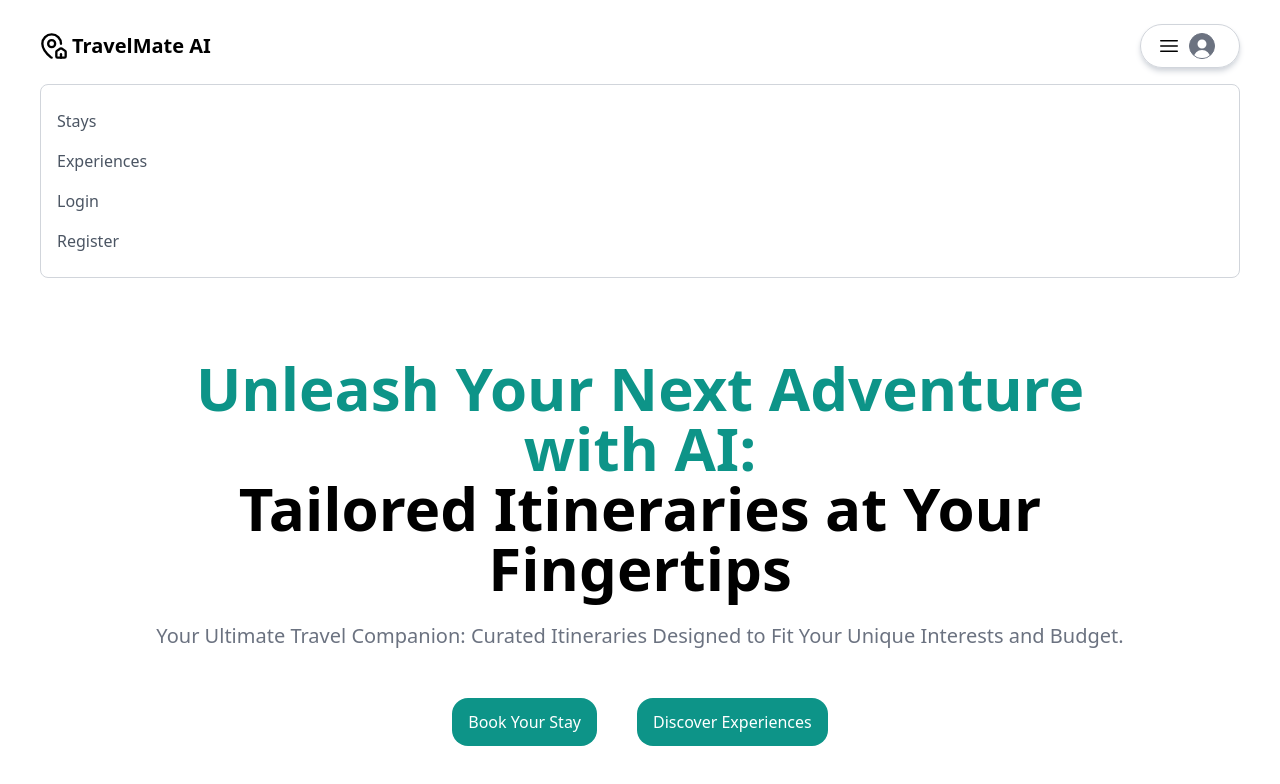
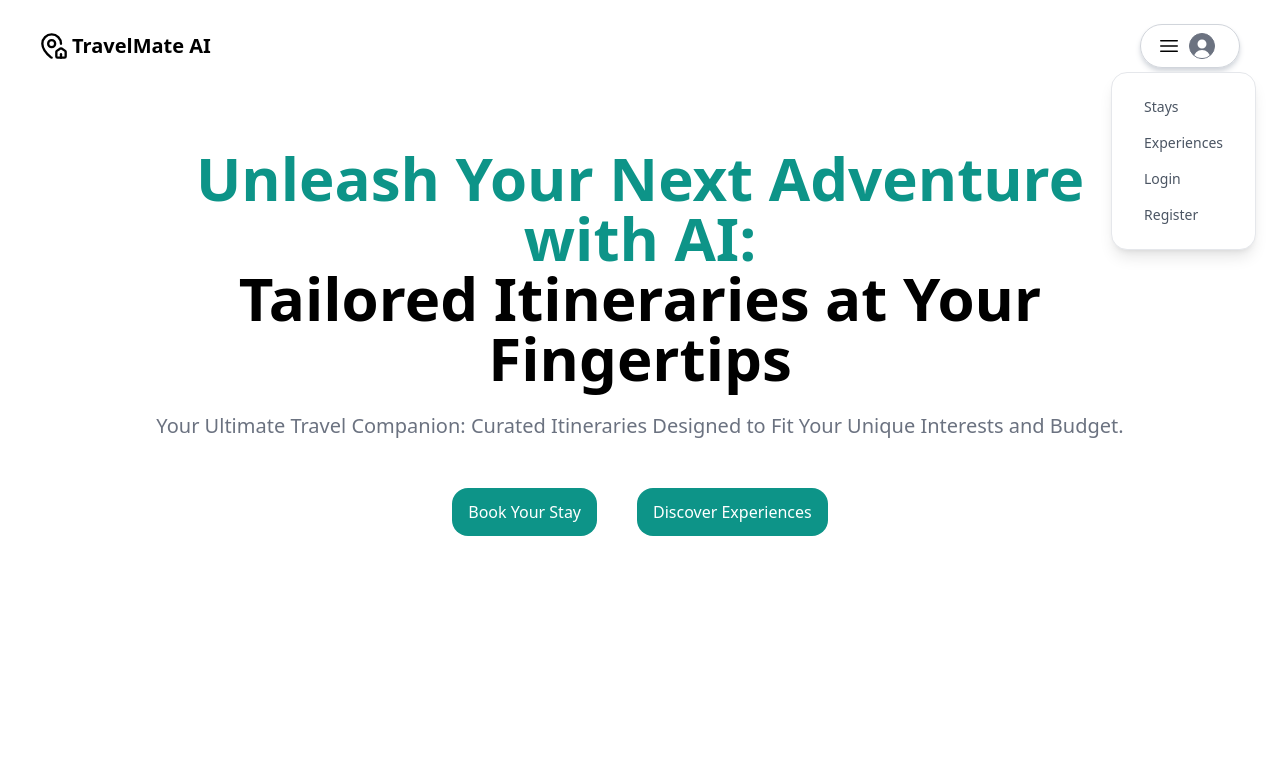
Before and after one commit to Aqibabass/booking-platform, a React (Vite) app in the folder client/: page / in a window 1280 px wide. Both pictures are taken after a click on the button 1190 px from the left and 46 px from the top of the page. Shown: the top 784 px of the page. Built offline with nearby package versions, Linux system fonts and the light colour scheme; no server answers.

Commit message:
fixed endpoint, any user was getting logged before

```diff
--- a/client/src/components/Header.jsx
+++ b/client/src/components/Header.jsx
@@ -20,7 +20,10 @@ function Header({ handleSearch }) {
     }
   };
 
-  // Close the menu when the location changes
+  const closeMenu = () => {
+    setIsMenuOpen(false);
+  };
+
   useEffect(() => {
     setIsMenuOpen(false);
   }, [location]);
@@ -53,10 +56,9 @@ function Header({ handleSearch }) {
           )}
         </div>
 
-        {/* Hide Stays and Experiences buttons on the root path */}
         {location.pathname !== '/' && (
-          <div className="flex items-center gap-4 hidden md:flex">
-            <Link to="/stays" className="text-gray-600 hover:text-primary">Stays</Link>
+          <div className="items-center gap-4 hidden md:flex">
+            <Link to="/index" className="text-gray-600 hover:text-primary">Stays</Link>
             <Link to="/create-trip" className="text-gray-600 hover:text-primary">Experiences</Link>
           </div>
         )}
@@ -84,27 +86,49 @@ function Header({ handleSearch }) {
       </header>
 
       {isMenuOpen && (
-        <div className="bg-white border border-gray-300 rounded-lg mt-4 p-4">
-          <Link to="/index" className="block text-gray-600 hover:text-primary py-2">Stays</Link>
-          <Link to="/create-trip" className="block text-gray-600 hover:text-primary py-2">Experiences</Link>
+        <ul className="menu border bg-white rounded-box mr-6 w-max mt-2 p-4 shadow-lg z-50 absolute right-0 top-16">
+          <li>
+            <Link to="/index" className="block text-gray-600 hover:bg-gray-200 py-2 px-4 rounded" onClick={closeMenu}>
+              Stays
+            </Link>
+          </li>
+          <li>
+            <Link to="/create-trip" className="block text-gray-600 hover:bg-gray-200 py-2 px-4 rounded" onClick={closeMenu}>
+              Experiences
+            </Link>
+          </li>
 
           {!user ? (
             <>
-              <Link to="/login" className="block text-gray-600 hover:text-primary py-2">Login</Link>
-              <Link to="/register" className="block text-gray-600 hover:text-primary py-2">Register</Link>
+              <li>
+                <Link to="/login" className="block text-gray-600 hover:bg-gray-200  py-2 px-4 rounded" onClick={closeMenu}>
+                  Login
+                </Link>
+              </li>
+              <li>
+                <Link to="/register" className="block text-gray-600 hover:bg-gray-200  py-2 px-4 rounded" onClick={closeMenu}>
+                  Register
+                </Link>
+              </li>
             </>
           ) : (
             <>
-              <Link to="/account" className="block text-gray-600 hover:text-primary py-2">Account</Link>
-              <button
-                className="block text-gray-600 bg-transparent text-underline hover:text-primary hover:underline py-2"
-                onClick={logout}
-              >
-                Logout
-              </button>
+              <li>
+                <Link to="/account" className="block text-gray-600 hover:bg-gray-200  py-2 px-4 rounded" onClick={closeMenu}>
+                  Account
+                </Link>
+              </li>
+              <li>
+                <button
+                  className="block bg-white text-gray-600 hover:bg-gray-200  hover:underline py-2 px-4 rounded"
+                  onClick={() => { logout(); closeMenu(); }}
+                >
+                  Logout
+                </button>
+              </li>
             </>
           )}
-        </div>
+        </ul>
       )}
     </div>
   );
--- a/client/src/pages/LoginPage.jsx
+++ b/client/src/pages/LoginPage.jsx
@@ -1,50 +1,74 @@
 import { UserContext } from '@/UserContext';
 import axios from 'axios';
-import React from 'react'
-import { useContext } from 'react';
-import { useState } from 'react'
-import { Link, Navigate } from 'react-router-dom'
+import React, { useState, useContext } from 'react';
+import { Link, Navigate } from 'react-router-dom';
 
 function LoginPage() {
-  const [email,setEmail]= useState('');
-  const [password,setPassword] = useState('');
-  const [redirect,setRedirect] = useState(false);
-  const {setUser}=useContext(UserContext)
+  const [email, setEmail] = useState('');
+  const [password, setPassword] = useState('');
+  const [redirect, setRedirect] = useState(false);
+  const [error, setError] = useState('');
+  const [loading, setLoading] = useState(false);
+  const { setUser } = useContext(UserContext);
 
-  async function handleLoginSubmit(ev){
+  async function handleLoginSubmit(ev) {
     ev.preventDefault();
 
+    if (!email || !password) {
+      setError('Please enter both email and password.');
+      return;
+    }
+
+    setLoading(true);
+    setError('');
+
     try {
-      const {data}=await axios.post('/login',{email,password});
+      const { data } = await axios.post('/login', { email, password });
       setUser(data);
       alert('Login successful');
       setRedirect(true);
     } catch (e) {
-      alert('Login failed');
+      setError(e.response?.data?.message || 'Login failed. Please try again.');
+    } finally {
+      setLoading(false);
     }
+  }
 
+  if (redirect) {
+    return <Navigate to={'/'} />;
+  }
 
-    }
-     if(redirect){
-      return <Navigate to={'/'}/>
-  }
   return (
-    <div className='mt-4 grow flex items-center justify-around'>
-      <div className='mb-64'>
-      <h1 className='text-4xl text-center mb-4'>Login </h1>
-      <form className='max-w-md mx-auto' onSubmit={handleLoginSubmit}>
-        <input type="email" placeholder='your@email.com' value={email} onChange={ev=>setEmail(ev.target.value)}/>
-        <input type="password" placeholder='password' value={password} onChange={ev=>setPassword(ev.target.value)}/>
-        <button className='primary'>
-          Login
-        </button>
-        <div className='text-center py-2 text-gray-500'>
-          Don't have an account? <Link className='underline text-black' to={'/register'}>Register now</Link>
-        </div>
-      </form>
+    <div className="mt-4 grow flex items-center justify-around">
+      <div className="mb-64">
+        <h1 className="text-4xl text-center mb-4">Login</h1>
+        <form className="max-w-md mx-auto" onSubmit={handleLoginSubmit}>
+          <input
+            type="email"
+            placeholder="your@email.com"
+            value={email}
+            onChange={(ev) => setEmail(ev.target.value)}
+          />
+          <input
+            type="password"
+            placeholder="password"
+            value={password}
+            onChange={(ev) => setPassword(ev.target.value)}
+          />
+          {error && <p className="p-1 text-red-500 text-center">{error}</p>}
+          <button className="primary" type="submit" disabled={loading}>
+            {loading ? 'Logging in...' : 'Login'}
+          </button>
+          <div className="text-center py-2 text-gray-500">
+            Don't have an account?{' '}
+            <Link className="underline text-black" to={'/register'}>
+              Register now
+            </Link>
+          </div>
+        </form>
       </div>
     </div>
-  )
+  );
 }
 
-export default LoginPage
+export default LoginPage;
--- a/client/src/pages/ProfilePage.jsx
+++ b/client/src/pages/ProfilePage.jsx
@@ -60,10 +60,10 @@ function ProfilePage() {
              <div className='items-center border p-4 rounded-2xl'>
 
                <p>
-                <strong>Username:</strong> {user?.name || 'Guest'}
+                <strong>Username:</strong> {user?.name}
               </p>
               <p>
-                <strong>Email:</strong> {user?.email || 'guest@example.com'}
+                <strong>Email:</strong> {user?.email}
               </p>
              </div>
 
```
Also changed, not shown: 1 other file (tests, documents, lock files or other folders).
